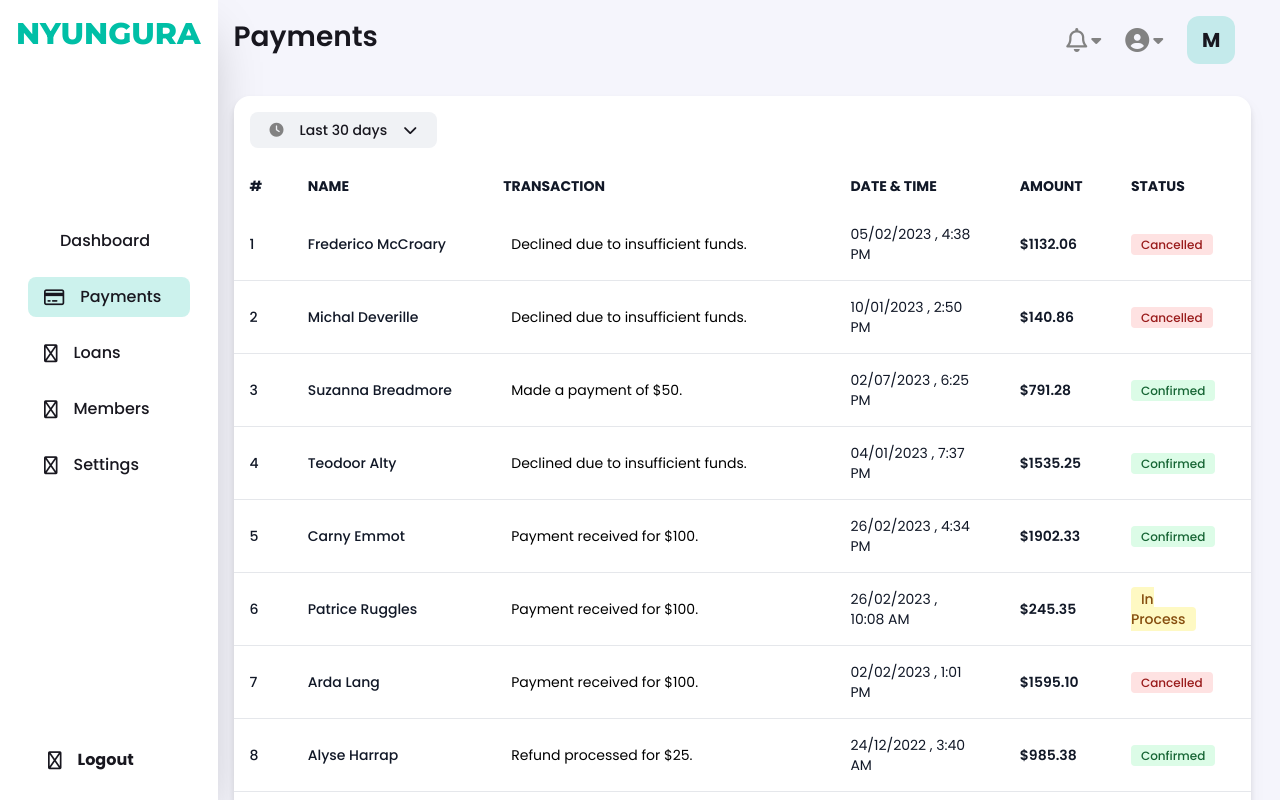
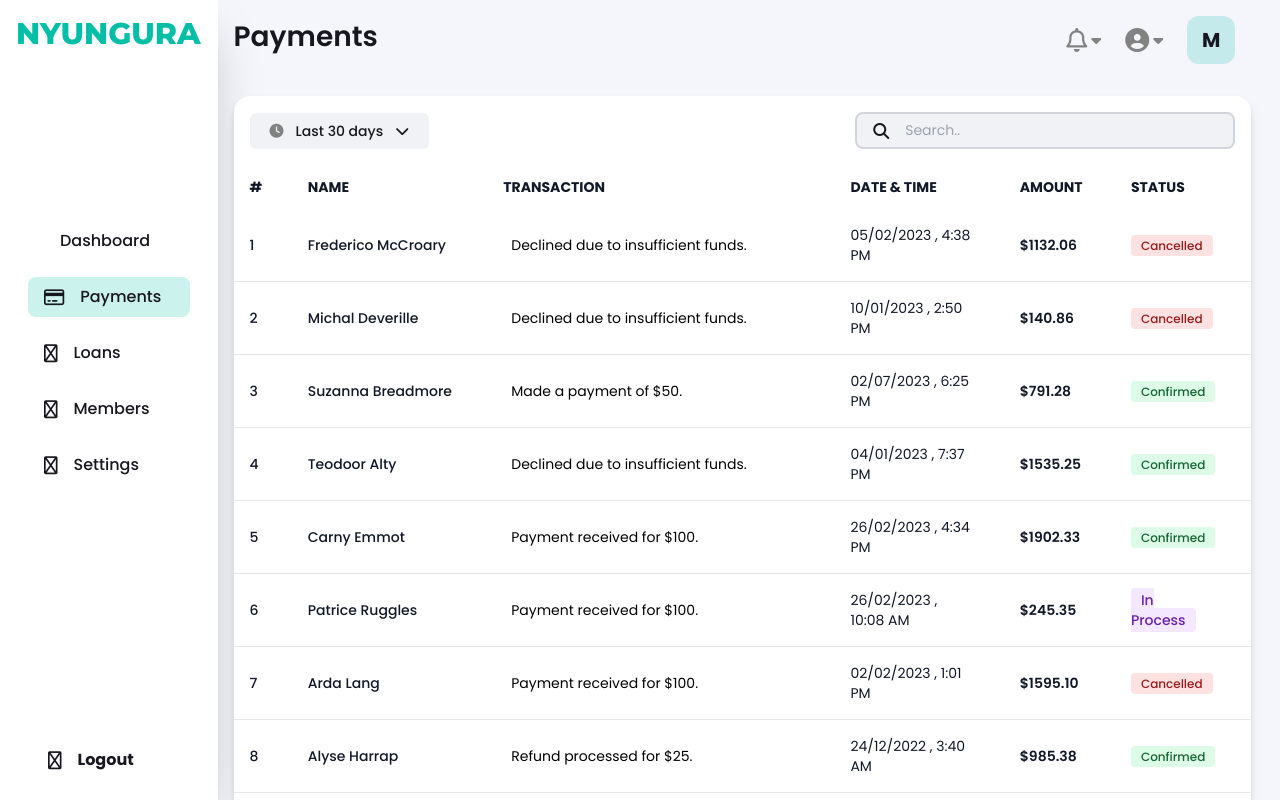
Before and after one commit to IGIRANEZAJosue/ij222, a React (Vite) app: page /payments in a window 1280 px wide. Shown: the top 800 px of the page. Built offline with nearby package versions, Linux system fonts and the light colour scheme; some icons are missing.

Commit message:
Payments table

```diff
--- a/src/Pages/Loans.jsx
+++ b/src/Pages/Loans.jsx
@@ -1,4 +1,4 @@
-import React from 'react'
+
 import DashboardHeader from '../components/DashboardHeader';
 import AnalyticsCards from '../components/AnalyticsCards';
 
--- a/src/components/PaymentsList.jsx
+++ b/src/components/PaymentsList.jsx
@@ -488,14 +488,20 @@ const PaymentsList = () => {
 
    return (
       <>
-         <div class="relative overflow-x-auto rounded-2xl drop-shadow-lg bg-white ">
+         <div class="relative overflow-x-auto rounded-2xl drop-shadow-lg bg-white mb-12 ">
 
-				<div className=" p-4 ">
-					<button className="flex items-center gap-4 font-medium bg-[#F0F2F5] px-5 py-2 rounded-lg hover:outline outline-2 outline-gray-400 duration-300">
+				<div className=" p-4 flex justify-between items-center ">
+					<button className="flex items-center gap-3 font-medium bg-[#F0F2F5] px-5 py-2 rounded-md hover:outline outline-2 outline-gray-400">
 						<i class="fa-solid fa-clock text-[14px] text-[#828282]"></i>
 						<p className=" text-sm">Last 30 days</p>
 						<i className="fa-solid fa-chevron-down text-[14px]"></i>
 					</button>
+
+         <form className=" flex items-center gap-2 bg-[#f0f2f5] border-2 border-gray-300 px-4 rounded-lg">
+            <i class="fa-solid fa-magnifying-glass"></i>
+            <input placeholder='Search..' type="text" className=" px-2 py-[6px] w-[320px] text-[14px] bg-transparent outline-none" />
+         </form>
+
 				</div>
 
             <table class="w-full text-base text-left text-gray-900 dark:text-gray-400 py-6">
@@ -554,7 +560,7 @@ const PaymentsList = () => {
 																</td>)
 
 															:	(<td class="px-6 py-4">
-																	<span class="bg-yellow-100 text-yellow-800 text-sm font-medium mr-2 px-2.5 py-0.5 rounded dark:bg-yellow-900 dark:text-yellow-300">In Process</span>
+																	<span class="bg-purple-100 text-purple-800 text-sm font-medium mr-2 px-2.5 py-0.5 rounded dark:bg-purple-900 dark:text-purple-300">In Process</span>
 																</td>)
                           	}
 
```
